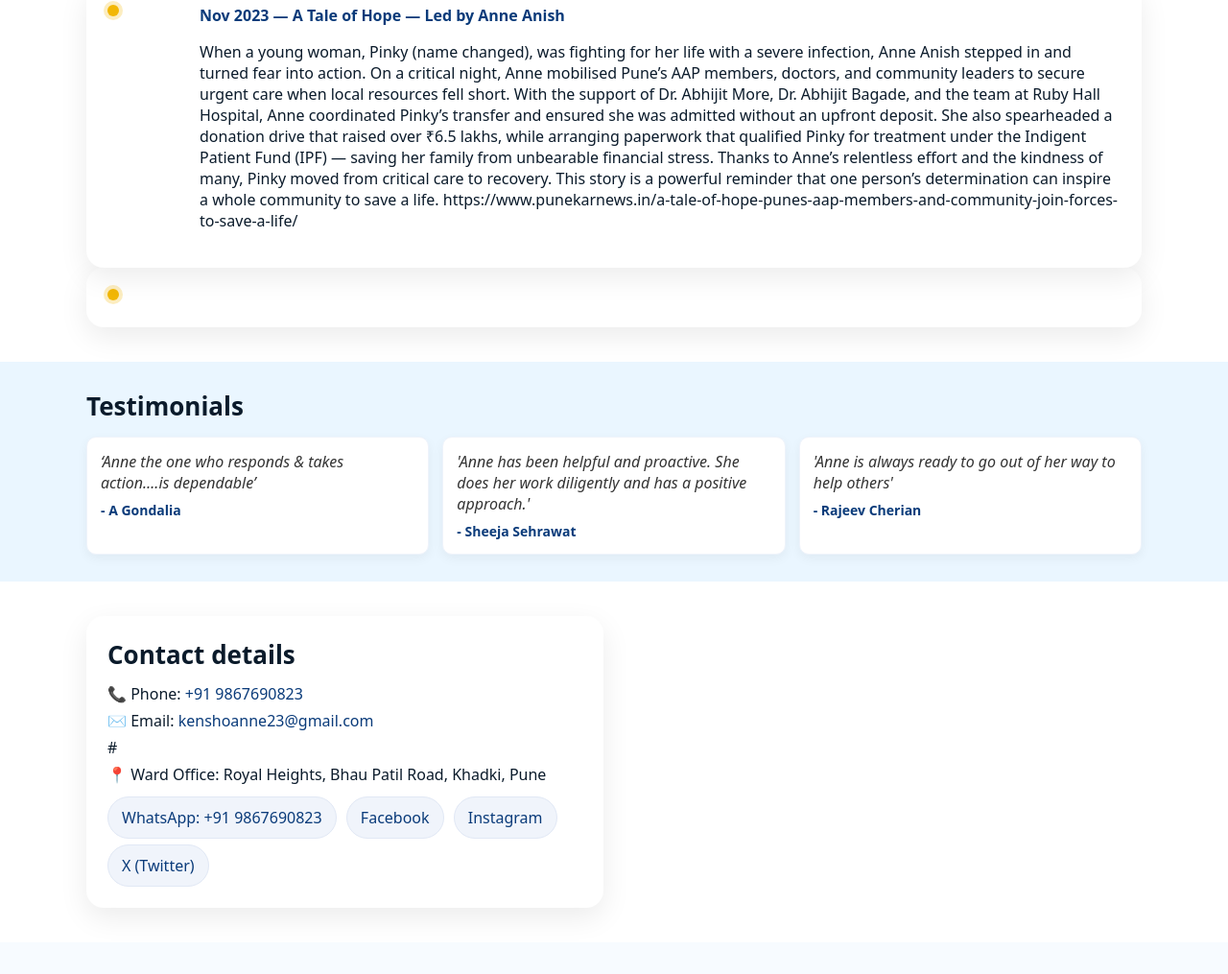
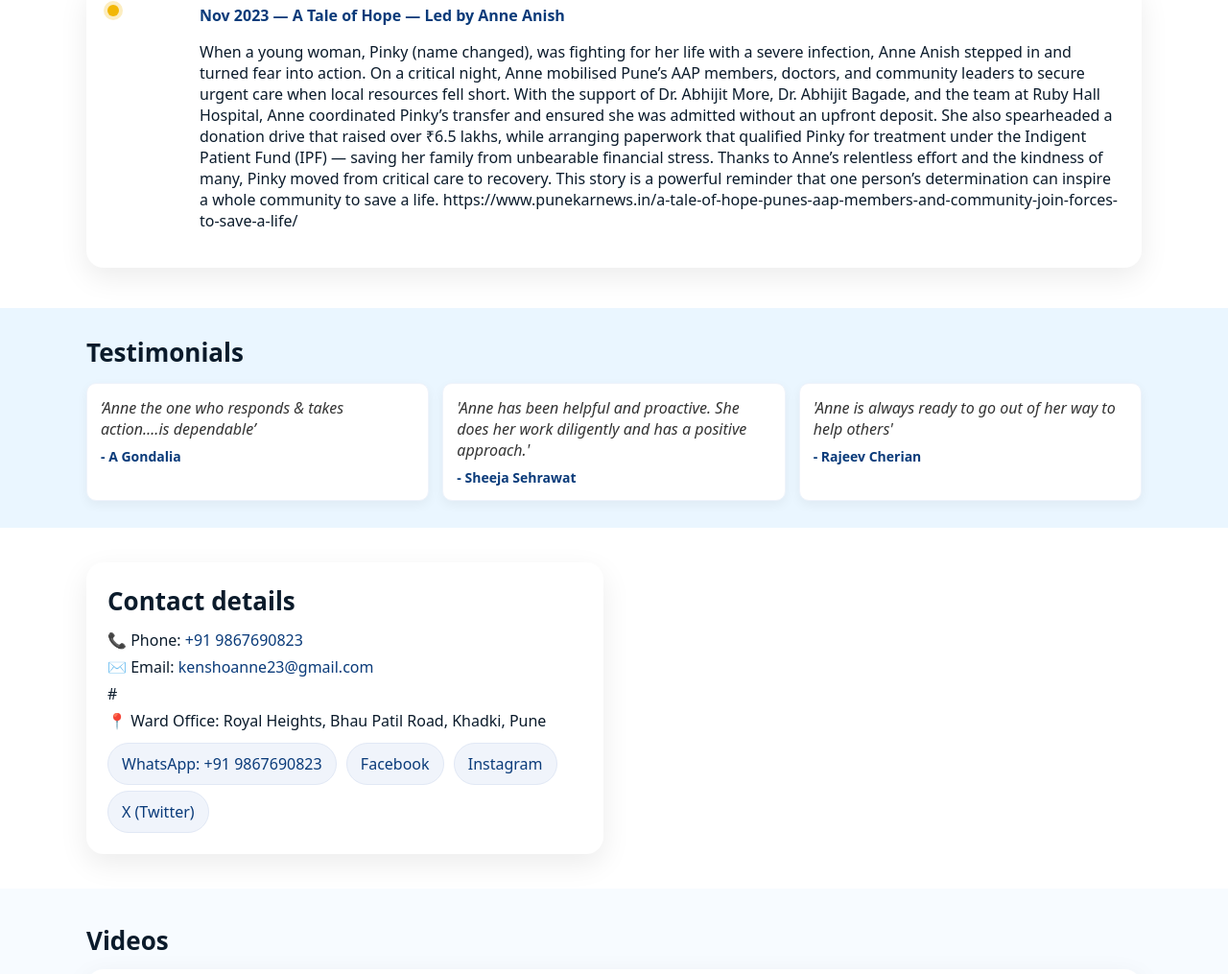
Before and after one commit to elton-lima85/anneanish-site, a plain HTML site: page index.html in a window 1280 px wide. Shown: the part 2661-3676 px from the top of the page at 96% size. Drawn offline with Linux system fonts and the light colour scheme.

Commit message:
Update index.html

```diff
--- a/index.html
+++ b/index.html
@@ -488,11 +488,6 @@ https://www.punekarnews.in/a-tale-of-hope-punes-aap-members-and-community-join-f
         </div>
         </div>
       </div>
-      <div class="item card">
-       <div>
-        <div class="dot">
-        </div>
-       </div>
 
       <p style="color:var(--muted);margin:6px 0 0">
       </p>
```
